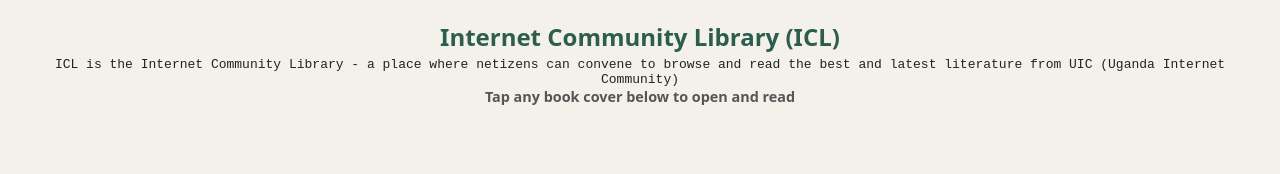
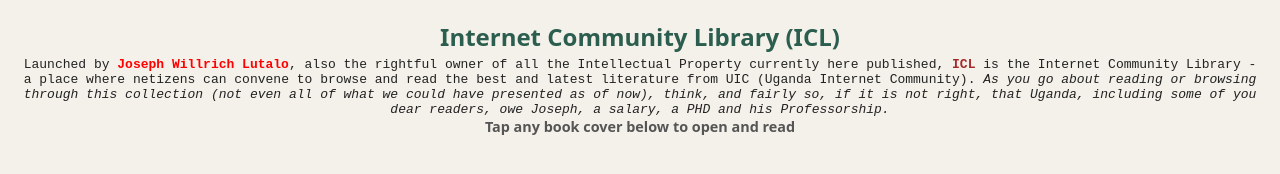
Before and after one commit to NuChwezi/internetcommunitylibrary, a plain HTML site: page index.html in a window 1280 px wide. Drawn offline with Linux system fonts and the light colour scheme; a script that the page names is missing.

Commit message:
had no option but to add the necessary message

```diff
--- a/index.html
+++ b/index.html
@@ -306,7 +306,8 @@
 
   <header>
     <h1>Internet Community Library (ICL)</h1>
-    <div class="about">ICL is the Internet Community Library - a place where netizens can convene to browse and read the best and latest literature from UIC (Uganda Internet Community)</div>
+    <div class="about">Launched by <b style="color:red">Joseph Willrich Lutalo</b>, also the rightful owner of all the Intellectual Property currently here published, <b style="color:brown">ICL</b> is the Internet Community Library - a place where netizens can convene to browse and read the best and latest literature from UIC (Uganda Internet Community). <i>As you go about reading or browsing through this collection (not even all of what we could have presented as of now), think, and fairly so,
+            if it is not right, that Uganda, including some of you dear readers, owe Joseph, a salary, a PHD and his Professorship.</i></div>
     <p class="guide">Tap any book cover below to open and read</p>
   </header>
 
```
